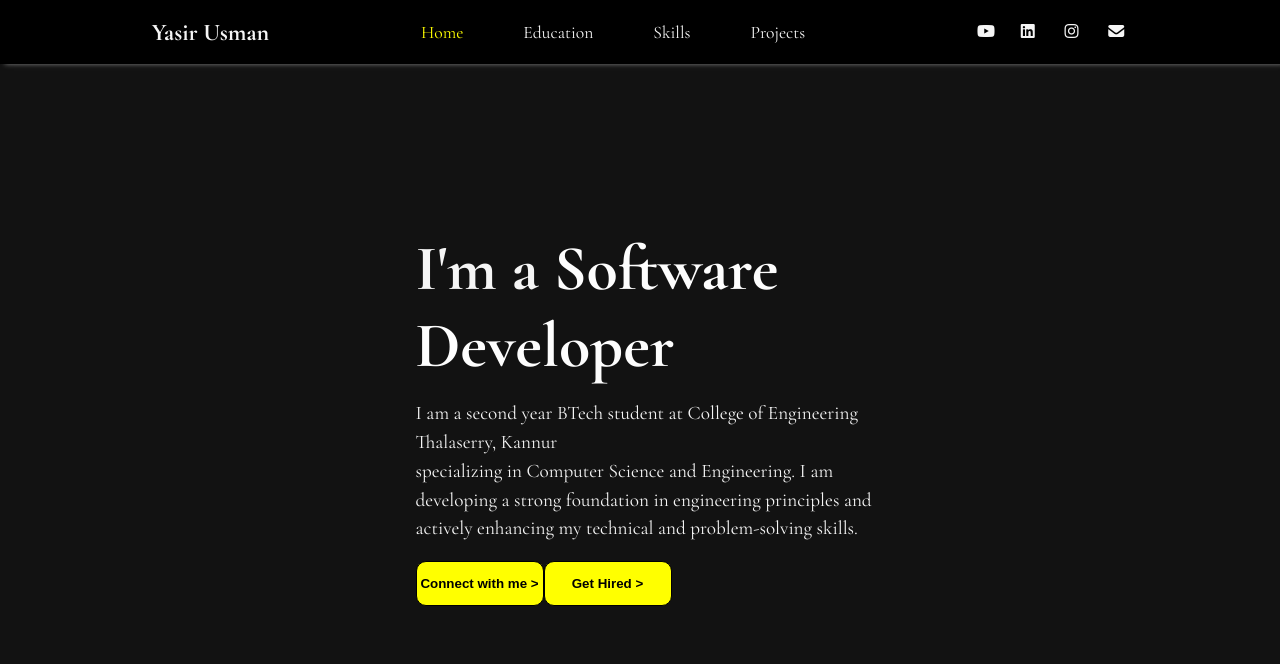
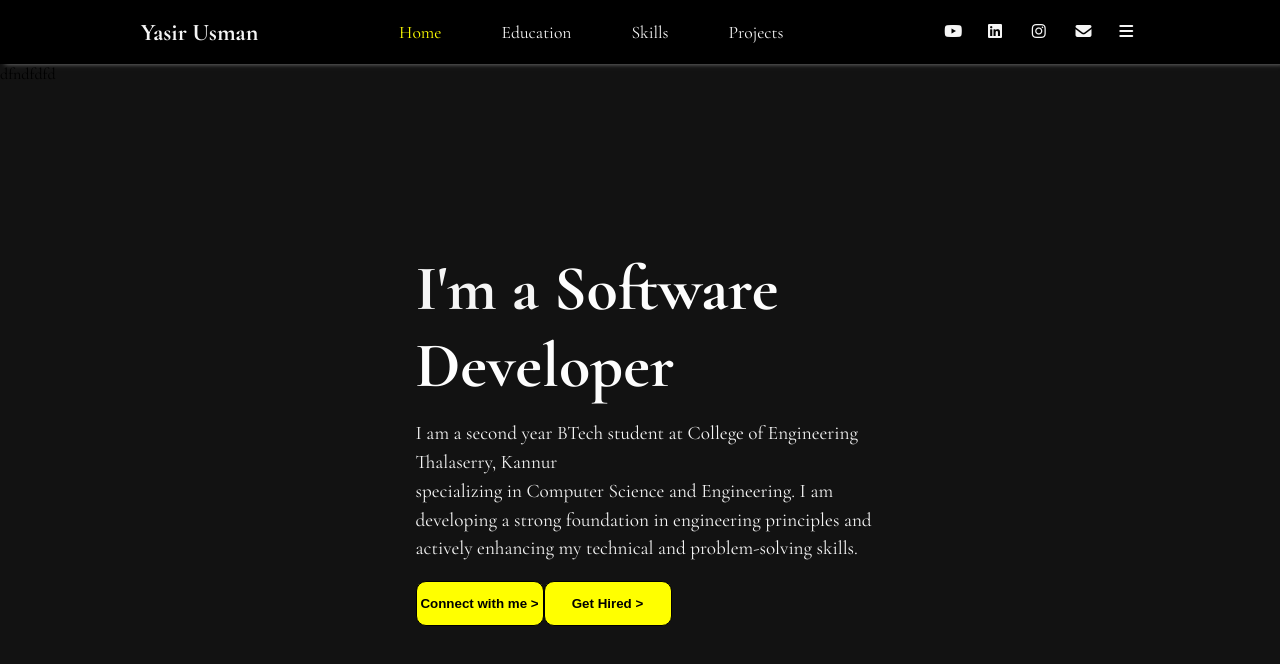
Before and after one commit to Yazz-dev/Personal-Portfolio, a plain HTML site: page index.html in a window 1280 px wide. Drawn offline with nearby package versions, Linux system fonts and the light colour scheme.

Commit message:
Update index.html

```diff
--- a/index.html
+++ b/index.html
@@ -2,7 +2,7 @@
 <html lang="en">
 <head>
   <meta charset="UTF-8" />
-  <meta name="viewport" content="width=device-width, initial-scale=1.0" />
+  <meta name="viewport" content="width=device-width, initial-scale=1.0">
   <title>Personal Portfolio</title>
   <link rel="stylesheet" href="style.css" />
   <link rel="shortcut icon" href="https://cdn-icons-png.flaticon.com/512/10456/10456439.png" type="image/x-icon" />
@@ -39,8 +39,12 @@
       <a href=""><i class="fa-brands fa-linkedin"></i></a>
       <a href=""><i class="fa-brands fa-instagram"></i></a>
       <a href=""><i class="fa-solid fa-envelope"></i></a>
+      <a href=""><i class="fa-solid fa-bars" id="mobile-bar"></i></a>
     </div>
   </nav>
+  <header class="mobile-li">
+   dfndfdfd
+  </header>
 
   <!-- Main Section -->
   <section class="main-details">
```
